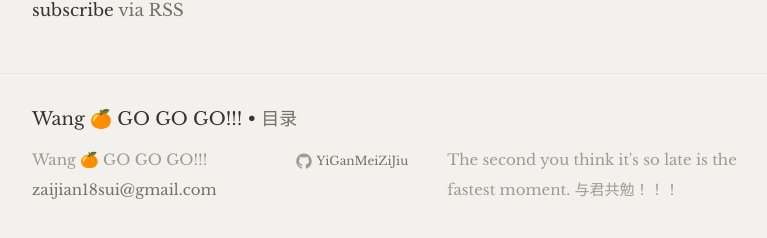
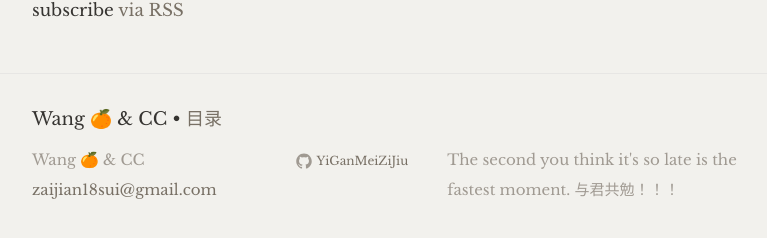
Before and after one commit to YiGanMeiZiJiu/YiGanMeiZiJiu.github.io, a Jekyll site: the page built from index.html, in a window 1280 px wide and 900 px high, scrolled down 2125 px. Shown: the part 635-873 px from the top of the window, without its empty margins (238-1005 px from the left). Built offline with Jekyll 4.4.1, drawn with Linux system fonts in a browser that asks for light colours; some web fonts are replaced; some of the changed text lies outside the part shown.

Commit message:
修改博客主名称

```diff
--- a/_config.yml
+++ b/_config.yml
@@ -13,7 +13,7 @@
 # you will see them accessed via {{ site.title }}, {{ site.email }}, and so on.
 # You can create any custom variable you would like, and they will be accessible
 # in the templates via {{ site.myvariable }}.
-title: Wang 🍊 GO GO GO!!!
+title: Wang 🍊 & CC
 email: zaijian18sui@gmail.com
 description: > # this means to ignore newlines until "baseurl:"
   The second you think it's so late is the fastest moment.
```
